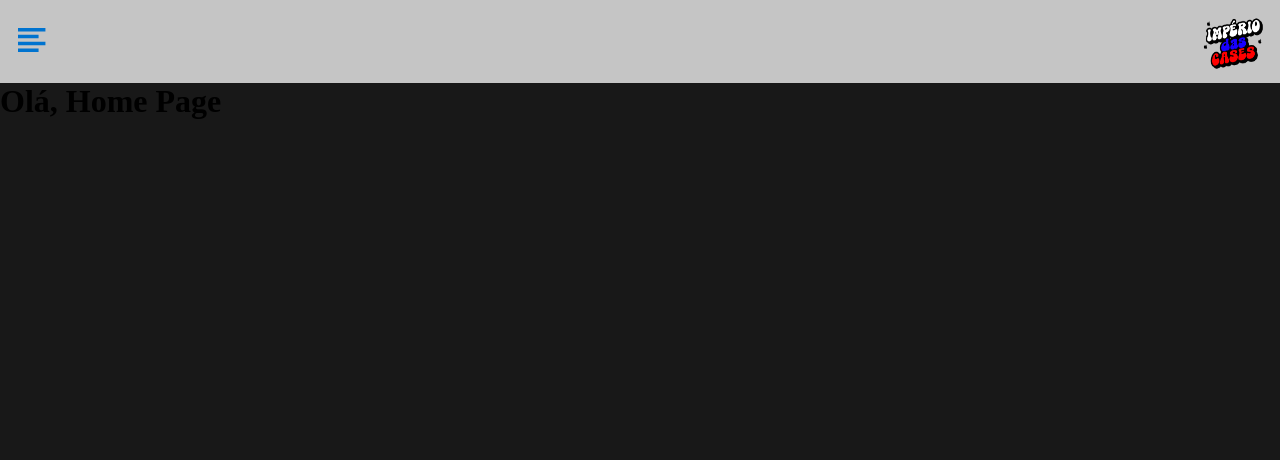
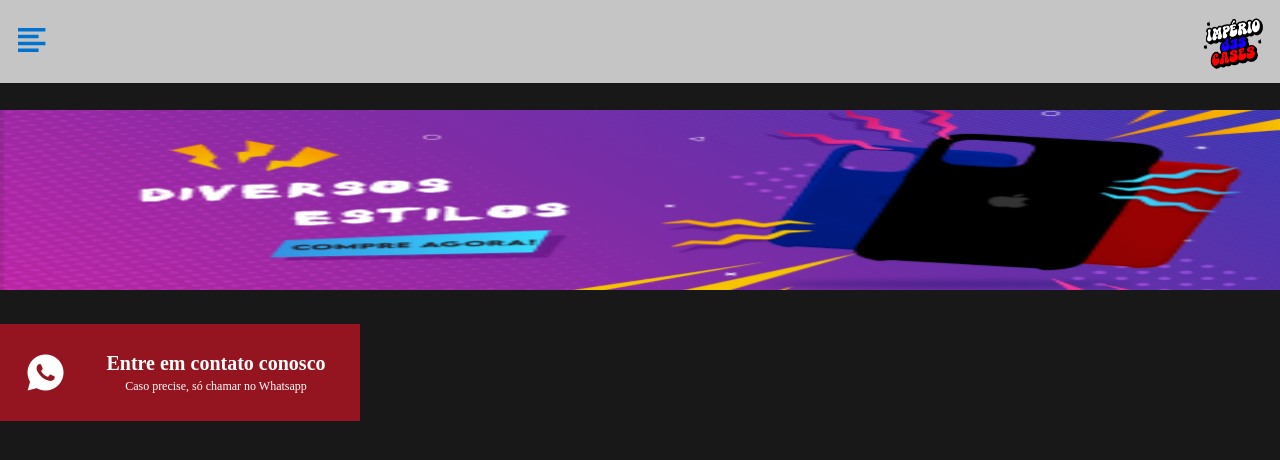
Before and after one commit to 01Vitorhugo/project-front, a React (Create React App) app in the folder front-end-cases/: page / in a window 1280 px wide. Shown: the top 460 px of the page. Built offline with nearby package versions, Linux system fonts and the light colour scheme.

Commit message:
criando banners

```diff
--- /dev/null
+++ b/front-end-cases/src/components/Home/home.css
@@ -0,0 +1,51 @@
+.home {
+    height: auto;
+    width: 100%;
+    margin-top: 27px;
+}
+
+.home .banner-home {
+    height: 180px;
+    width: 100%;
+}
+
+.banner-home img {
+    height: 100%;
+    width: 100%;
+}
+
+.home .link-whats {
+    width: 360px;
+    height: 97px;
+    background: rgba(190, 21, 34, 0.75);
+    margin-top: 34px;
+    display: flex;
+    color: #fff;
+}
+
+.link-whats .logo-whats {
+    height: 100%;
+    width: 25%;
+    display: flex;
+    justify-content: center;
+    align-items: center;
+}
+
+.link-whats .info-whats {
+    width: 70%;
+    display: flex;
+    justify-content: center;
+    align-items: center;
+    flex-direction: column;
+}
+
+.info-whats h1 {
+    font-size: 20px;
+    font-style: normal;
+    font-weight: 600;
+    line-height: normal;
+}
+.info-whats p{
+    font-size: 12px;
+    margin-top: 4px;
+}
--- a/front-end-cases/src/components/Home/index.js
+++ b/front-end-cases/src/components/Home/index.js
@@ -1,12 +1,26 @@
+import './home.css';
 
 
+function HomePage() {
 
-function HomePage(){
+    return (
+        <div className="home">
+            <figure className="banner-home">
+                <img src={require('../../Imagens/banner-teste.png')} alt="banner"/>
+            </figure>
 
-    return(
-        <div>
+            <div className="link-whats">
+                <div className="logo-whats">
+                    <img src={require('../../Imagens/logo-whats-branco.png')} alt="logo-whatsapp"/>
+                </div>
+                <div className="info-whats">
+                    <h1>Entre em contato conosco</h1>
+                    <p>Caso precise, só chamar no Whatsapp</p>
 
-            <h1>Olá,  Home Page</h1>
+                </div>
+            </div>
+
+
         </div>
 
     )
```
Also changed, not shown: front-end-cases/src/Imagens/banner-teste.png, front-end-cases/src/Imagens/logo-whats-branco.png (added).
